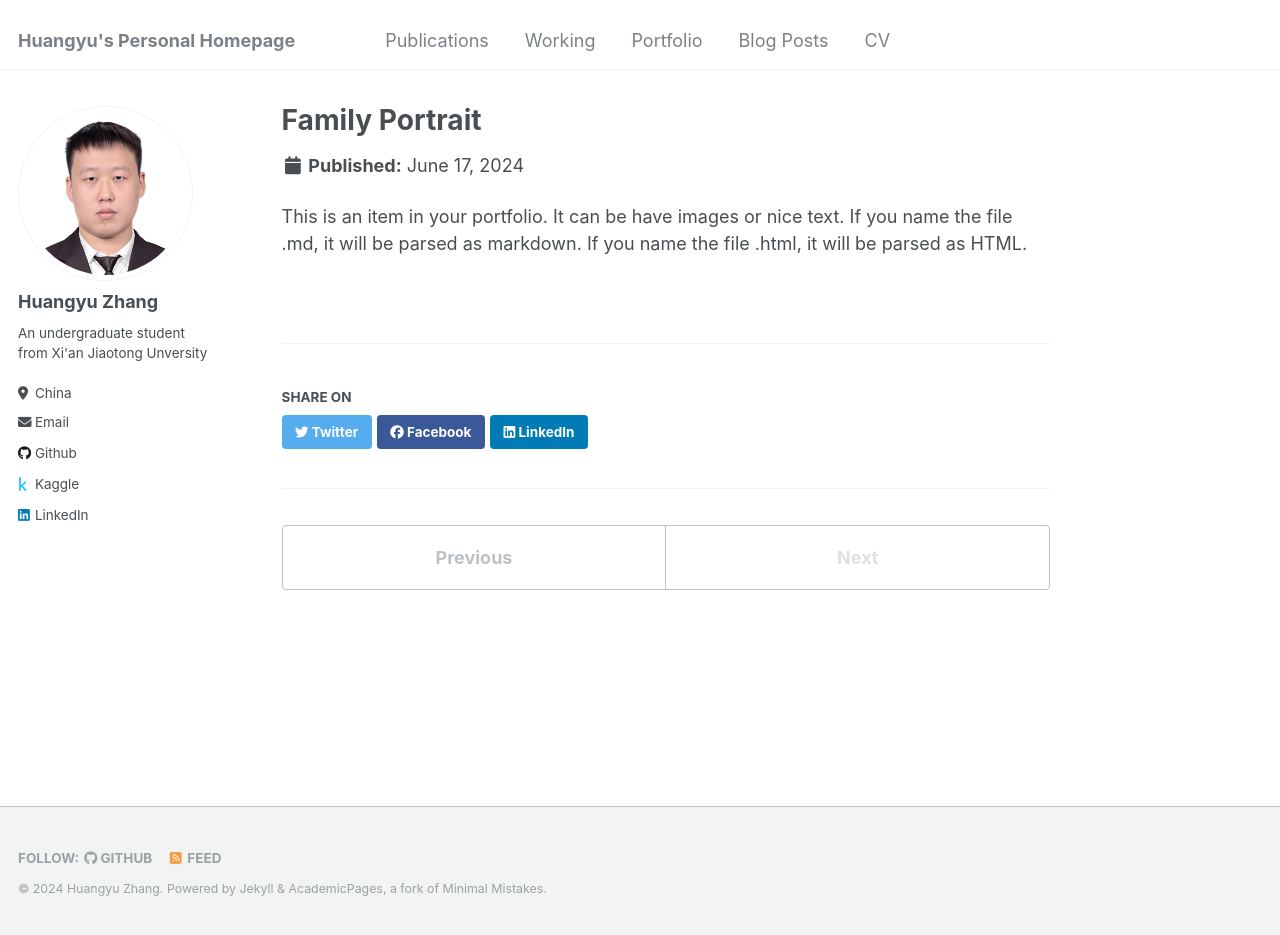
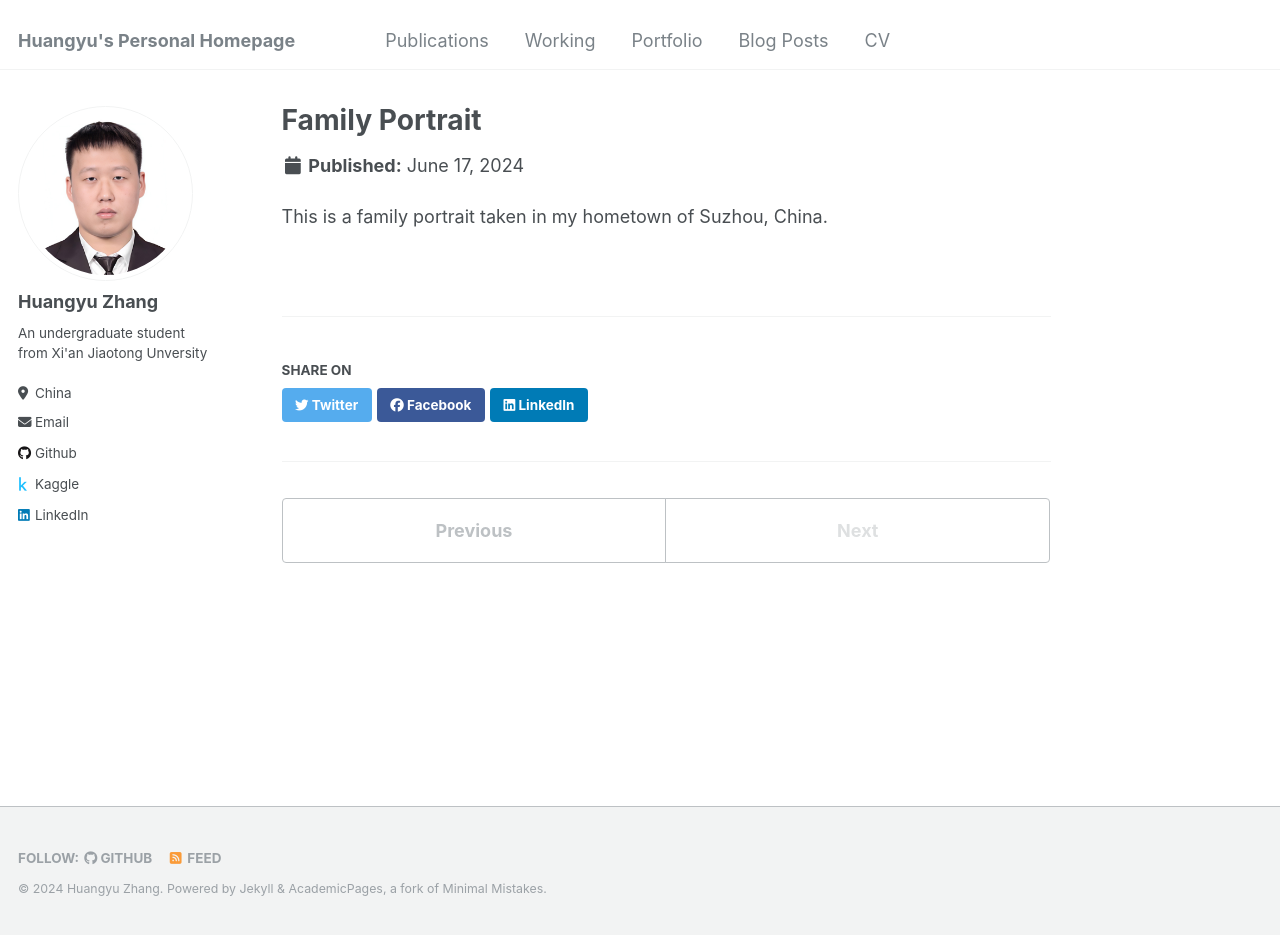
Before and after one commit to DavidZhang0710/DavidZhang0710.github.io, a Jekyll site: the page built from _portfolio/portfolio-2.md, in a window 1280 px wide and 935 px high. Built offline with Jekyll 4.4.1, drawn with Linux system fonts in a browser that asks for light colours.

Commit message:
feat: add photo description markdowns

```diff
--- a/_portfolio/portfolio-2.md
+++ b/_portfolio/portfolio-2.md
@@ -1,7 +1,7 @@
 ---
 title: "Family Portrait"
-excerpt: "A family portrait taken in my hometown of Suzhou, China<br/><img src='/images/iamge-portfolio-2.jpg'>"
+excerpt: "A family portrait taken in my hometown of Suzhou, China.<br/><img src='/images/iamge-portfolio-2.jpg'>"
 collection: portfolio
 ---
 
-This is an item in your portfolio. It can be have images or nice text. If you name the file .md, it will be parsed as markdown. If you name the file .html, it will be parsed as HTML.
+This is a family portrait taken in my hometown of Suzhou, China.
```
Also changed, not shown: _portfolio/portfolio-1.md (+2 -2 lines).
